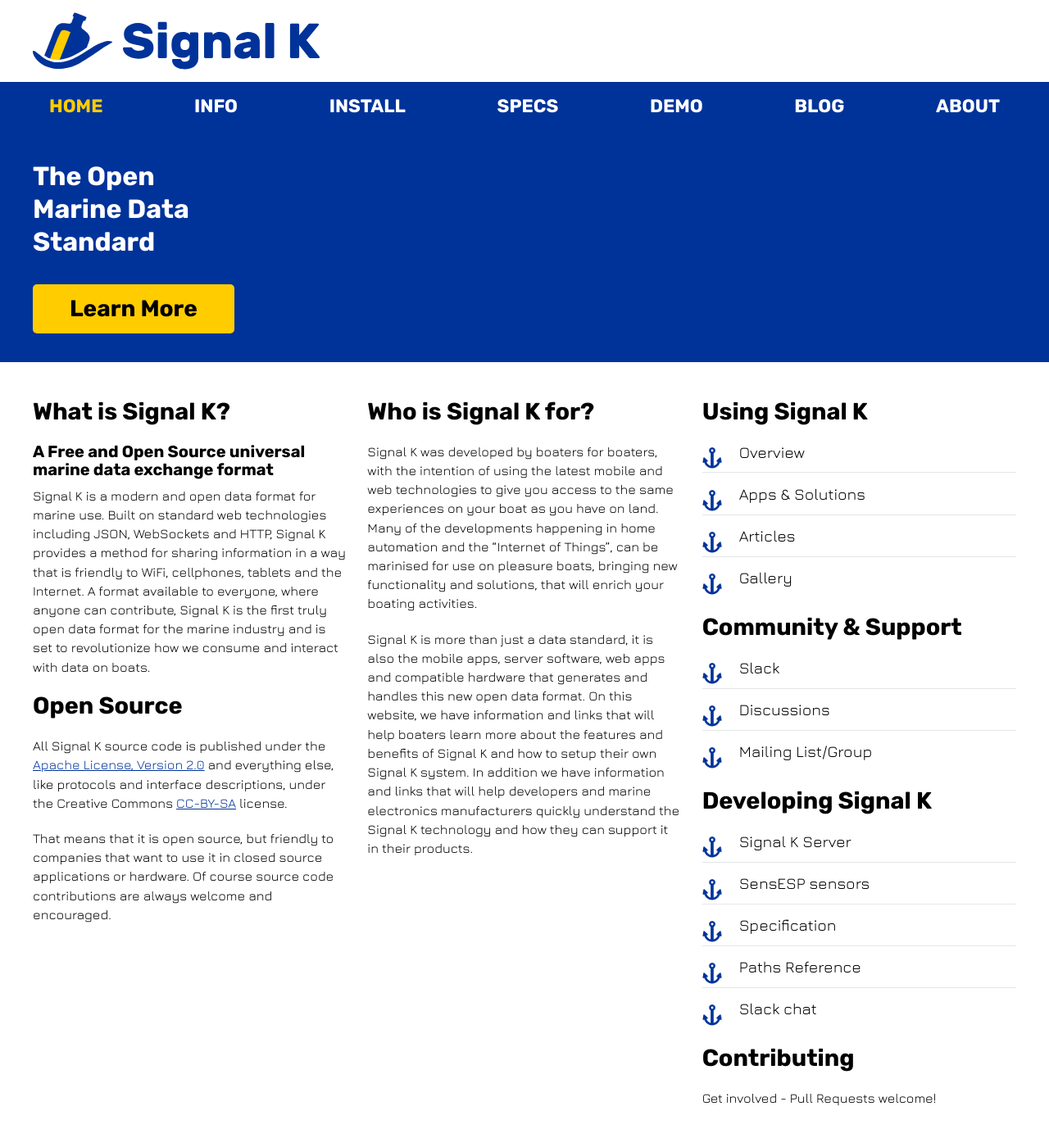
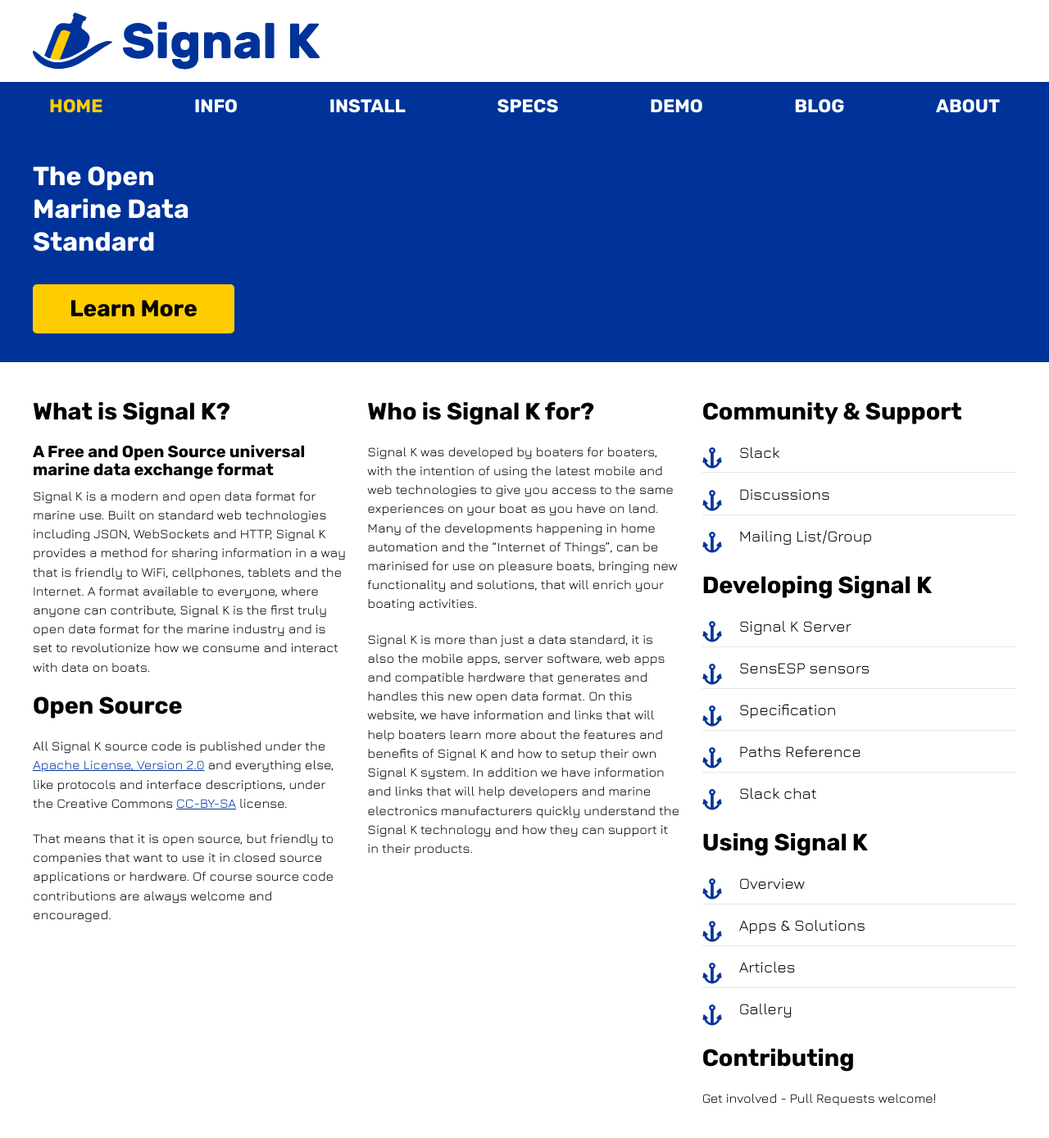
Before and after one commit to SignalK/signalk.github.io, a Jekyll site: the page built from index.html, in a window 1280 px wide and 1400 px high. Shown: the top 1389 px of the window at 82% size. Built offline with Jekyll 4.4.1, drawn with Linux system fonts in a browser that asks for light colours; nearby versions of some CDN libraries; some of the changed lines change nothing that is shown.

Commit message:
feature: CommunitY & Support first

```diff
--- a/index.html
+++ b/index.html
@@ -49,13 +49,6 @@
   </div>
 
   <div class="4u">
-    <h2>Using Signal K</h2>
-    <ul class="check-list">
-      <li><a href="{{site.path}}/overview.html">Overview</a></li>
-      <li><a href="{{site.path}}/solutions.html">Apps & Solutions</a></li>
-      <li><a href="{{site.path}}/references.html">Articles</a></li>
-      <li><a href="{{site.path}}/gallery.html">Gallery</a></li>
-    </ul>
     <h2>Community & Support</h2>
     <ul class="check-list">
       <li><a href="http://slack-invite.signalk.org/">Slack</a></li>
@@ -70,6 +63,13 @@
       <li><a href="https://signalk.org/specification/1.5.0/doc/vesselsBranch.html">Paths Reference</a></li>
       <li><a href="http://slack-invite.signalk.org/">Slack chat</a></li>
     </ul>
+    <h2>Using Signal K</h2>
+    <ul class="check-list">
+      <li><a href="{{site.path}}/overview.html">Overview</a></li>
+      <li><a href="{{site.path}}/solutions.html">Apps & Solutions</a></li>
+      <li><a href="{{site.path}}/references.html">Articles</a></li>
+      <li><a href="{{site.path}}/gallery.html">Gallery</a></li>
+    </ul>
     <h2>Contributing</h2>
     <p>Get involved - Pull Requests welcome!</p>
   </div>
```
